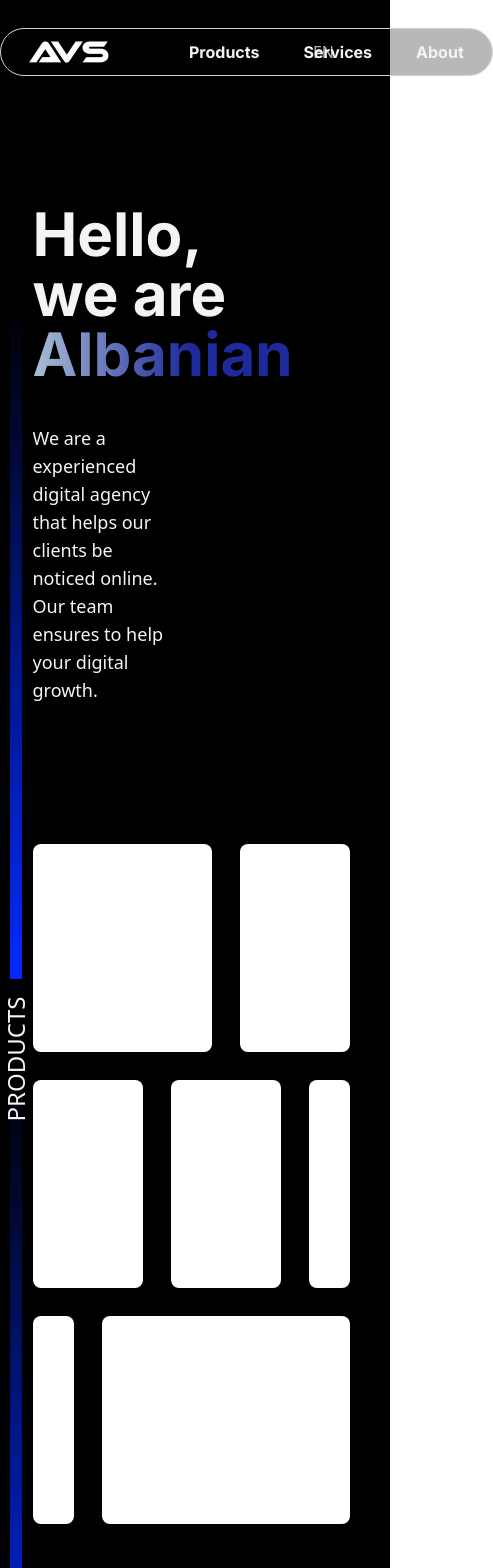
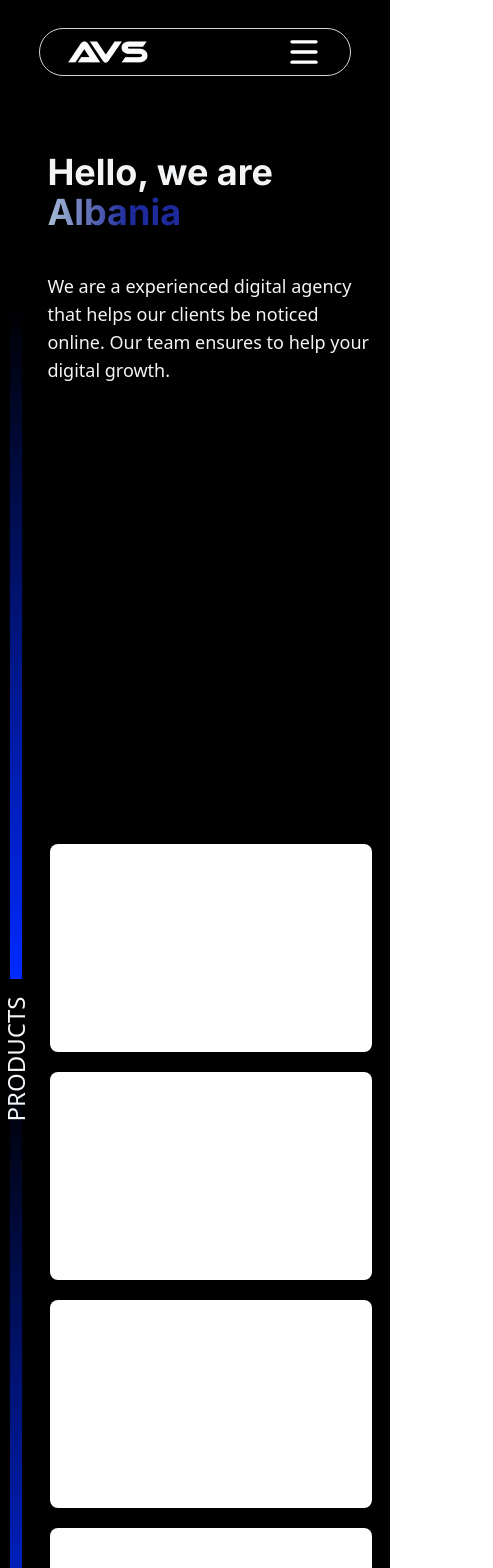
Before and after one commit to ArmendTahiraga/AVS, a React (Vite) app: page / in a window 390 px wide. Shown: the top 1568 px of the page, 493 px wide, since content can reach past the window. Built offline with nearby package versions, Linux system fonts and the light colour scheme.

Commit message:
Made the website responsive

```diff
--- a/src/Components/About.tsx
+++ b/src/Components/About.tsx
@@ -5,9 +5,9 @@ const About = () => {
 	const { language } = useContext(Context);
 
 	return (
-		<div className="about-us w-[90%] mx-auto bg-contain bg-no-repeat bg-center mb-40" id="about">
-			<div className="flex justify-center items-center px-20 min-h-[40vh] bg-[#ffffff0f] border rounded-2xl border-[#ffffff1a] backdrop-blur-xl brightness-100">
-				<p className="text-white text-justify text-sm font-inter">
+		<div className="about-us w-[90%] mx-auto bg-contain bg-no-repeat bg-center mb-24 md:mb-40" id="about">
+			<div className="flex justify-center items-center px-2 py-6 md:py-0 md:px-10 lg:px-20 min-h-[40vh] bg-[#ffffff0f] border rounded-2xl border-[#ffffff1a] backdrop-blur-xl brightness-100">
+				<p className="text-white text-center md:text-justify text-sm font-inter">
 					{language === "EN"
 						? `Welcome to Albanian Visual Studios (AVS), your one-stop destination for a spectrum of online services that elevate your
                     digital presence. At AVS, we specialize in crafting captivating websites, eye-catching posters, distinctive logos, professional
--- a/src/Components/Footer.tsx
+++ b/src/Components/Footer.tsx
@@ -6,31 +6,30 @@ import instagram from "../../images/instagram.png";
 
 const Footer = () => {
 	return (
-		<div className="backdrop-blur-lg bg-[#2d2d2d62] border border-[#464646] rounded-t-3xl shadow-lg shadow-white min-h-[17vh] flex items-center">
+		<div className="backdrop-blur-lg bg-[#2d2d2d62] border border-[#464646] rounded-t-3xl shadow-lg shadow-white min-h-[17vh] flex items-center py-5">
 			<div className="flex justify-between items-center flex-col md:flex-row w-[90%] mx-auto">
-				<div className="font-inter text-white flex justify-between items-center w-[70%] flex-wrap">
-					<div className="me-3">
+				<div className="font-inter text-white flex justify-between items-center flex-col md:flex-row md:w-[70%] md:flex-wrap order-2 md:order-1">
+					<div className="mb-3 md:mb-0 md:me-3">
 						<img src={email} alt="" className="inline-block" />
 						<p className="inline-block text-sm ms-3">info@visualsolutions.al</p>
 					</div>
-					<div className="me-3">
+					<div className="mb-3 md:mb-0 md:me-3">
+						<img src={phone} alt="" className="inline-block" />
+						<p className="inline-block text-sm ms-3">06932434824</p>
+					</div>
+					<div className="mb-3 md:mb-0 md:me-3">
 						<img src={instagram} alt="" className="inline-block" />
 						<a className="inline-block text-sm ms-3" href="https://www.instagram.com/albanianvisualsolutions/">
 							albanianvisualsolutions
 						</a>
 					</div>
-
-					<div className="me-3">
-						<img src={phone} alt="" className="inline-block" />
-						<p className="inline-block text-sm ms-3">06932434824</p>
-					</div>
-					<div className="me-3">
+					<div className="md:me-3">
 						<img src={location} alt="" className="inline-block" />
 						<p className="inline-block text-sm ms-3">Shkodër, Albania</p>
 					</div>
 				</div>
-				<div className="w-[30%]">
-					<img src={logo} alt="" className="w-[40%] ms-auto" />
+				<div className="md:w-[30%] order-1 md:order-2 mb-5 md:mb-0">
+					<img src={logo} alt="" className="md:w-[40%] md:ms-auto" />
 				</div>
 			</div>
 		</div>
--- a/src/Components/Hero.tsx
+++ b/src/Components/Hero.tsx
@@ -2,9 +2,10 @@ import { useContext } from "react";
 import { Context } from "../Context";
 import Reveal from "./Reveal";
 import { useTypewriter } from "react-simple-typewriter";
+import { motion } from "framer-motion";
 
 const Hero = () => {
-	const { language } = useContext(Context);
+	const { language, isMenuActive } = useContext(Context);
 	const [text] = useTypewriter({
 		words: ["AVS", "Albanian Visual Solutions"],
 		loop: 1.5,
@@ -14,10 +15,23 @@ const Hero = () => {
 	});
 
 	return (
-		<div className="h-hero flex justify-between items-center">
-			<div className="w-2/5">
+		<motion.div
+			className="h-hero flex justify-between items-center flex-col md:flex-row"
+			variants={{
+				hidden: {
+					paddingTop: "80px",
+				},
+				visible: {
+					paddingTop: "20px",
+				},
+			}}
+			initial="hidden"
+			animate={isMenuActive ? "visible" : "hidden"}
+			transition={{ duration: 0.3 }}
+		>
+			<div className="w-11/12 md:w-2/5">
 				<Reveal width="fit-content">
-					<h1 className="text-gray-100 text-6xl font-inter font-bold mb-6 mt-[-12px]">
+					<h1 className="text-gray-100 text-4xl md:text-6xl font-inter font-bold mb-6 mt-[-12px]">
 						{language === "EN" ? "Hello, we are " : "Përshëndetje, ne jemi "}
 						<span className="text-transparent bg-clip-text bg-gradient-to-r from-[#aabed7] to-[#2a3cdeb3] to-60%">
 							{text}
@@ -32,8 +46,8 @@ const Hero = () => {
 					</p>
 				</Reveal>
 			</div>
-			<div className="w-3/5 h-full">{/* <Website3D /> */}</div>
-		</div>
+			<div className="md:w-3/5 h-full">{/* <Website3D /> */}</div>
+		</motion.div>
 	);
 };
 
--- a/src/Components/Nav.tsx
+++ b/src/Components/Nav.tsx
@@ -1,15 +1,16 @@
 import React, { useContext } from "react";
 import { Context } from "../Context";
 import logo from "../../images/logo2.png";
+import { motion } from "framer-motion";
 
 const Nav: React.FC = () => {
-	const { language, changeLanguage } = useContext(Context);
+	const { language, changeLanguage, isMenuActive, handleMenuClick } = useContext(Context);
 
 	return (
 		<div className="w-full pt-7">
-			<div className="bg-[#00000047] w-max h-12 rounded-3xl flex justify-between items-center mx-auto px-7 border border-gray-300">
+			<div className="bg-[#00000047] w-4/5 md:w-max h-12 rounded-3xl flex justify-between items-center mx-auto ps-7 pe-4 md:px-7 border border-gray-300">
 				<img src={logo} className="me-20 w-20" alt="logo" />
-				<div>
+				<div className="hidden md:block">
 					<a href="#products" className="text-gray-100 inline font-inter font-bold cursor-pointer">
 						{language === "EN" ? "Products" : "Produktet"}
 					</a>
@@ -20,12 +21,67 @@ const Nav: React.FC = () => {
 						{language === "EN" ? "About" : "Rreth"}
 					</a>
 				</div>
+				<svg
+					className={isMenuActive ? "ham hamRotate active md:hidden" : "ham hamRotate md:hidden"}
+					viewBox="0 0 100 100"
+					width="60"
+					onClick={handleMenuClick}
+				>
+					<path
+						className="line top"
+						d="m 30,33 h 40 c 3.722839,0 7.5,3.126468 7.5,8.578427 0,5.451959 -2.727029,8.421573 -7.5,8.421573 h -20"
+					/>
+					<path className="line middle" d="m 30,50 h 40" />
+					<path
+						className="line bottom"
+						d="m 70,67 h -40 c 0,0 -7.5,-0.802118 -7.5,-8.365747 0,-7.563629 7.5,-8.634253 7.5,-8.634253 h 20"
+					/>
+				</svg>
 			</div>
-			<div className="absolute top-[40px] right-14">
+			<div className="absolute top-[40px] right-14 hidden md:block">
 				<p className="text-white opacity-70 cursor-pointer" onClick={changeLanguage}>
 					{language}
 				</p>
 			</div>
+			<motion.div
+				className="md:hidden w-full"
+				variants={{
+					hidden: {
+						height: "0px",
+						opacity: 0,
+						backdropFilter: "blur(0px)",
+						WebkitBackdropFilter: "blur(0px)",
+					},
+					visible: {
+						height: "172px",
+						opacity: 1,
+						backdropFilter: "blur(12px)",
+						WebkitBackdropFilter: "blur(12px)",
+					},
+				}}
+				initial="hidden"
+				animate={isMenuActive ? "visible" : "hidden"}
+				transition={{ duration: 0.3, delay: 0.2 }}
+			>
+				{isMenuActive ? (
+					<div className="flex justify-evenly items-center flex-col py-2 w-full h-full">
+						<a href="#products" className="text-gray-100 inline font-inter font-bold cursor-pointer">
+							{language === "EN" ? "Products" : "Produktet"}
+						</a>
+						<a href="#services" className="text-gray-100 inline font-inter font-bold cursor-pointer">
+							{language === "EN" ? "Services" : "Shërbimet"}
+						</a>
+						<a href="#about" className="text-gray-100 inline font-inter font-bold cursor-pointer">
+							{language === "EN" ? "About" : "Rreth"}
+						</a>
+						<p className="text-white opacity-70 cursor-pointer" onClick={changeLanguage}>
+							{language}
+						</p>
+					</div>
+				) : (
+					""
+				)}
+			</motion.div>
 		</div>
 	);
 };
--- a/src/Components/Products.tsx
+++ b/src/Components/Products.tsx
@@ -5,14 +5,14 @@ const Products = () => {
 	const { productsRef } = useContext(Context);
 
 	return (
-		<div className="grid grid-cols-5 grid-rows-6 gap-7 pe-10 mb-40" ref={productsRef} id="products">
-			<div className="row-start-1 col-start-1 row-end-3 col-end-4 bg-white rounded-lg h-52"></div>
-			<div className="row-start-1 col-start-4 row-end-3 col-end-6 bg-white rounded-lg h-52"></div>
-			<div className="row-start-3 col-start-1 row-end-5 col-end-3 bg-white rounded-lg h-52"></div>
-			<div className="row-start-3 col-start-3 row-end-5 col-end-5 bg-white rounded-lg h-52"></div>
-			<div className="row-start-3 col-start-5 row-end-7 col-end-6 bg-white rounded-lg h-52"></div>
-			<div className="row-start-5 col-start-1 row-end-7 col-end-2 bg-white rounded-lg h-52"></div>
-			<div className="row-start-5 col-start-2 row-end-7 col-end-6 bg-white rounded-lg h-52"></div>
+		<div className="md:grid md:grid-cols-5 md:grid-rows-6 gap-7 md:pe-10 mb-24 md:mb-40" ref={productsRef} id="products">
+			<div className="row-start-1 col-start-1 row-end-3 col-end-4 bg-white rounded-lg h-52 mx-auto w-[90%] mb-5 md:mx-0 md:w-auto md:mb-0"></div>
+			<div className="row-start-1 col-start-4 row-end-3 col-end-6 bg-white rounded-lg h-52 mx-auto w-[90%] mb-5 md:mx-0 md:w-auto md:mb-0"></div>
+			<div className="row-start-3 col-start-1 row-end-5 col-end-3 bg-white rounded-lg h-52 mx-auto w-[90%] mb-5 md:mx-0 md:w-auto md:mb-0"></div>
+			<div className="row-start-3 col-start-3 row-end-5 col-end-5 bg-white rounded-lg h-52 mx-auto w-[90%] mb-5 md:mx-0 md:w-auto md:mb-0"></div>
+			<div className="row-start-3 col-start-5 row-end-7 col-end-6 bg-white rounded-lg h-52 mx-auto w-[90%] mb-5 md:mx-0 md:w-auto md:mb-0"></div>
+			<div className="row-start-5 col-start-1 row-end-7 col-end-2 bg-white rounded-lg h-52 mx-auto w-[90%] mb-5 md:mx-0 md:w-auto md:mb-0"></div>
+			<div className="row-start-5 col-start-2 row-end-7 col-end-6 bg-white rounded-lg h-52 mx-auto w-[90%] mb-5 md:mx-0 md:w-auto md:mb-0"></div>
 		</div>
 	);
 };
--- a/src/Components/Service.tsx
+++ b/src/Components/Service.tsx
@@ -5,7 +5,7 @@ import { Context } from "../Context";
 const Service: React.FC<ServiceType> = ({ products, descriptionEN, descriptionAL, serviceNameEN, serviceNameAL }) => {
 	const { language } = useContext(Context);
 	return (
-		<div className="text-white service font-inter backdrop-blur-lg brightness-100 border border-[#464646] rounded-xl px-4 py-3 w-[25%]">
+		<div className="text-white service font-inter backdrop-blur-lg brightness-100 border border-[#464646] rounded-xl px-4 py-3 w-[90%] md:w-[25%] mx-auto md:mx-0 mb-7 md:mb-0">
 			<div>
 				<h1 className="text-xl font-bold text-center mb-5">{language === "EN" ? serviceNameEN : serviceNameAL}</h1>
 				<div className="mb-5">
--- a/src/Components/Services.tsx
+++ b/src/Components/Services.tsx
@@ -7,7 +7,7 @@ const Services = () => {
 	const { language } = useContext(Context);
 
 	return (
-		<div id="services" className="w-full mb-40">
+		<div id="services" className="w-full mb-24 md:mb-40">
 			<div className="flex justify-around items-center flex-col md:flex-row w-full">
 				{services.map((service, index) => (
 					<Service
@@ -20,7 +20,7 @@ const Services = () => {
 					/>
 				))}
 			</div>
-			<div className="w-full flex justify-center mt-10">
+			<div className="w-full flex justify-center mt-3 md:mt-10">
 				<button type="button" className="bg-[#d9d9d9] font-bold text-2xl px-12 py-4 rounded-full text-center">
 					{language === "EN" ? "Order now" : "Porositni tani"}
 				</button>
--- a/src/Context.tsx
+++ b/src/Context.tsx
@@ -7,17 +7,24 @@ export const Context = createContext<ContextType>({
 	productsRef: React.createRef<HTMLDivElement>(),
 	heights: [0],
 	hasScrolled: false,
+	isMenuActive: false,
+	handleMenuClick: () => {},
 });
 
 const ContextProvider: React.FC<{ children: JSX.Element }> = ({ children }) => {
 	const [language, setLanguage] = useState<"EN" | "AL">("EN");
 	const [hasScrolled, setHasScrolled] = useState<boolean>(false);
+	const [isMenuActive, setIsMenuActive] = useState<boolean>(false);
 	const [heights, setHeights] = useState<number[]>([0]);
 
 	const productsRef = useRef<HTMLDivElement>(null);
 
 	const changeLanguage = () => {
 		setLanguage((prevLanguage) => (prevLanguage === "EN" ? "AL" : "EN"));
+	};
+
+	const handleMenuClick = () => {
+		setIsMenuActive((prevIsMenuActive) => !prevIsMenuActive);
 	};
 
 	useEffect(() => {
@@ -46,6 +53,8 @@ const ContextProvider: React.FC<{ children: JSX.Element }> = ({ children }) => {
 		productsRef,
 		heights,
 		hasScrolled,
+		isMenuActive,
+		handleMenuClick,
 	};
 
 	return <Context.Provider value={contextValue}>{children}</Context.Provider>;
--- a/src/index.css
+++ b/src/index.css
@@ -11,7 +11,68 @@ html {
 	background-size: 700px 200px;
 }
 
+@media (max-width: 768px) {
+	.about-us {
+		background-image: none;
+	}
+}
+
 .service {
 	background: rgb(20, 16, 29);
-	background: linear-gradient(180deg, rgba(67, 65, 73, 0.587) 0%, rgba(255, 255, 255, 0) 90%);
+	background: linear-gradient(180deg, rgba(57, 56, 62, 0.6) 0%, rgba(255, 255, 255, 0) 90%);
 }
+
+.ham {
+	cursor: pointer;
+	-webkit-tap-highlight-color: transparent;
+	transition: transform 400ms;
+	-moz-user-select: none;
+	-webkit-user-select: none;
+	-ms-user-select: none;
+	user-select: none;
+}
+
+.hamRotate.active {
+	transform: rotate(45deg);
+}
+
+.hamRotate180.active {
+	transform: rotate(180deg);
+}
+
+.line {
+	fill: none;
+	transition: stroke-dasharray 400ms, stroke-dashoffset 400ms;
+	stroke: #000;
+	stroke-width: 5.5;
+	stroke-linecap: round;
+}
+
+.ham * {
+	stroke: white;
+}
+
+.ham .top {
+	stroke-dasharray: 40 160;
+}
+
+.ham .middle {
+	stroke-dasharray: 40 142;
+	transform-origin: 50%;
+	transition: transform 400ms;
+}
+
+.ham .bottom {
+	stroke-dasharray: 40 85;
+	transform-origin: 50%;
+	transition: transform 400ms, stroke-dashoffset 400ms;
+}
+
+.ham.active .top,
+.ham.active .bottom {
+	stroke-dashoffset: -64px;
+}
+
+.ham.active .middle {
+	transform: rotate(90deg);
+}
--- a/src/models/models.ts
+++ b/src/models/models.ts
@@ -4,6 +4,8 @@ export type ContextType = {
 	productsRef: React.RefObject<HTMLDivElement>;
 	heights: number[];
 	hasScrolled: boolean;
+	isMenuActive: boolean;
+	handleMenuClick: () => void;
 };
 
 export type RevealType = {
```
